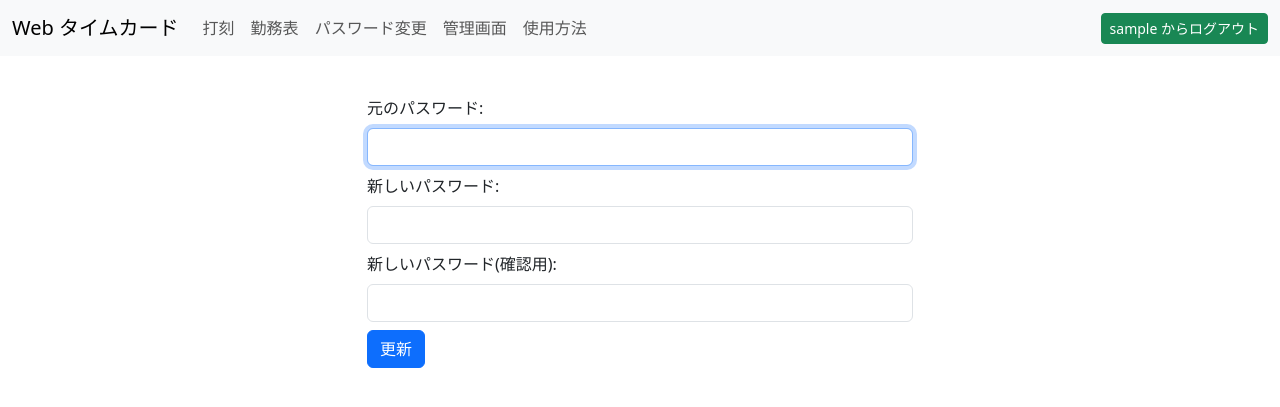
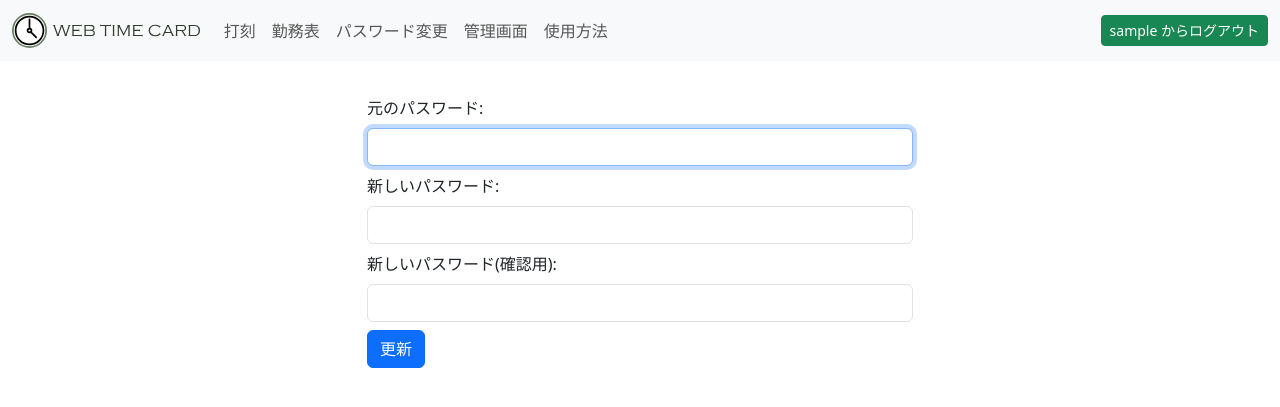
Before and after one commit to cottonspace/django-web-timecard, a Django app: page /worktime/password_change/ in a window 1280 px wide. Shown: the top 407 px of the page. Run offline with Django 5.2, Linux system fonts and the light colour scheme; the visitor is signed in with stand-in values (Sample User, id 1).

Commit message:
Add application logo image.

```diff
--- a/worktime/templates/worktime/page_header.html
+++ b/worktime/templates/worktime/page_header.html
@@ -1,7 +1,8 @@
+{% load static %}
 <header>
     <nav class="navbar navbar-expand-lg bg-light fixed-top no-print">
         <div class="container-fluid">
-            <a class="navbar-brand" href="#">Web タイムカード</a>
+            <img class="navbar-brand" style="height:45px;" src="{% static 'worktime/logo.svg' %}">
             <button class="navbar-toggler" type="button" data-bs-toggle="collapse" data-bs-target="#navbarSupportedContent" aria-controls="navbarSupportedContent" aria-expanded="false" aria-label="Toggle navigation">
                 <span class="navbar-toggler-icon"></span>
             </button>
```
Also changed, not shown: README-ja.md, README.md, static/worktime/logo.svg (added).
